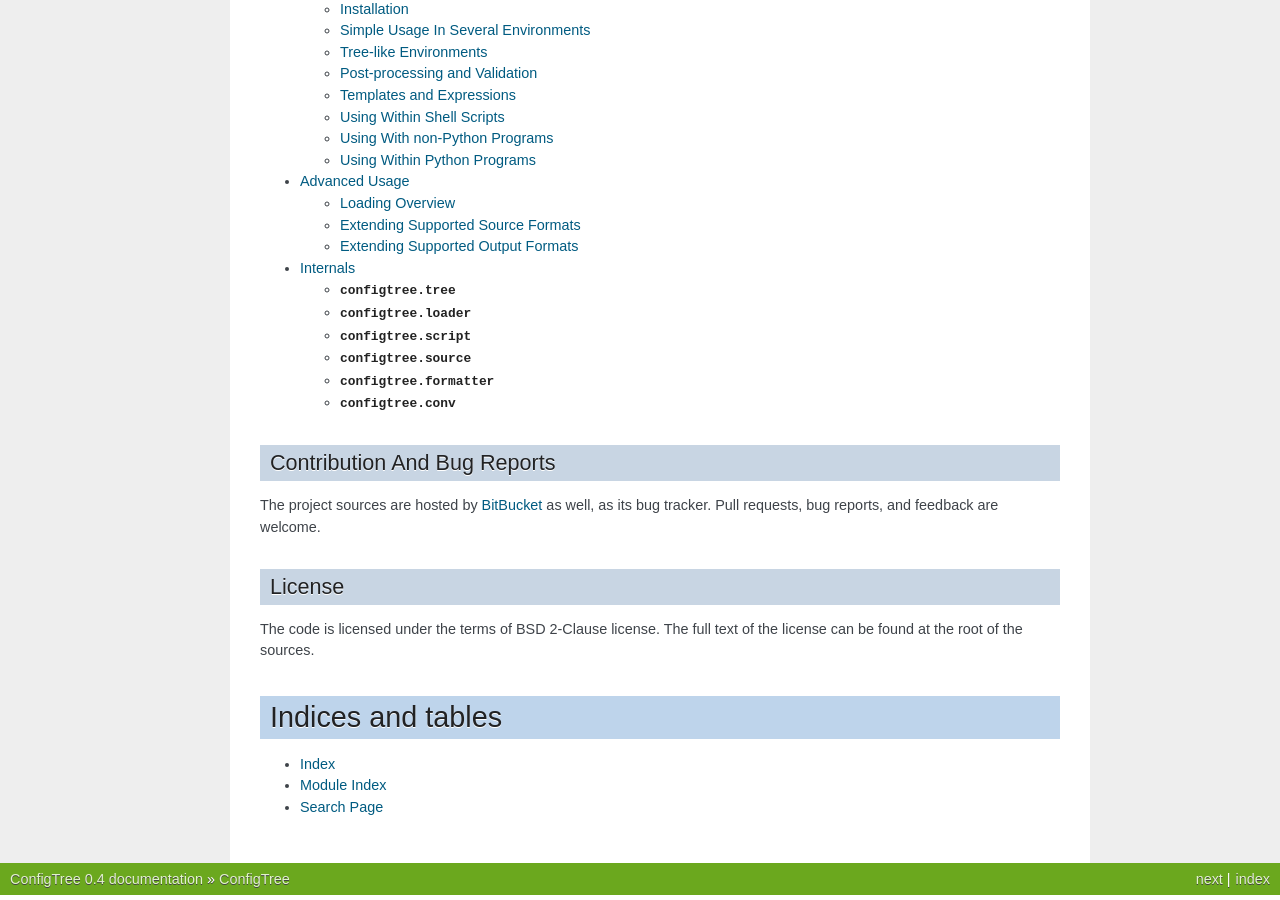
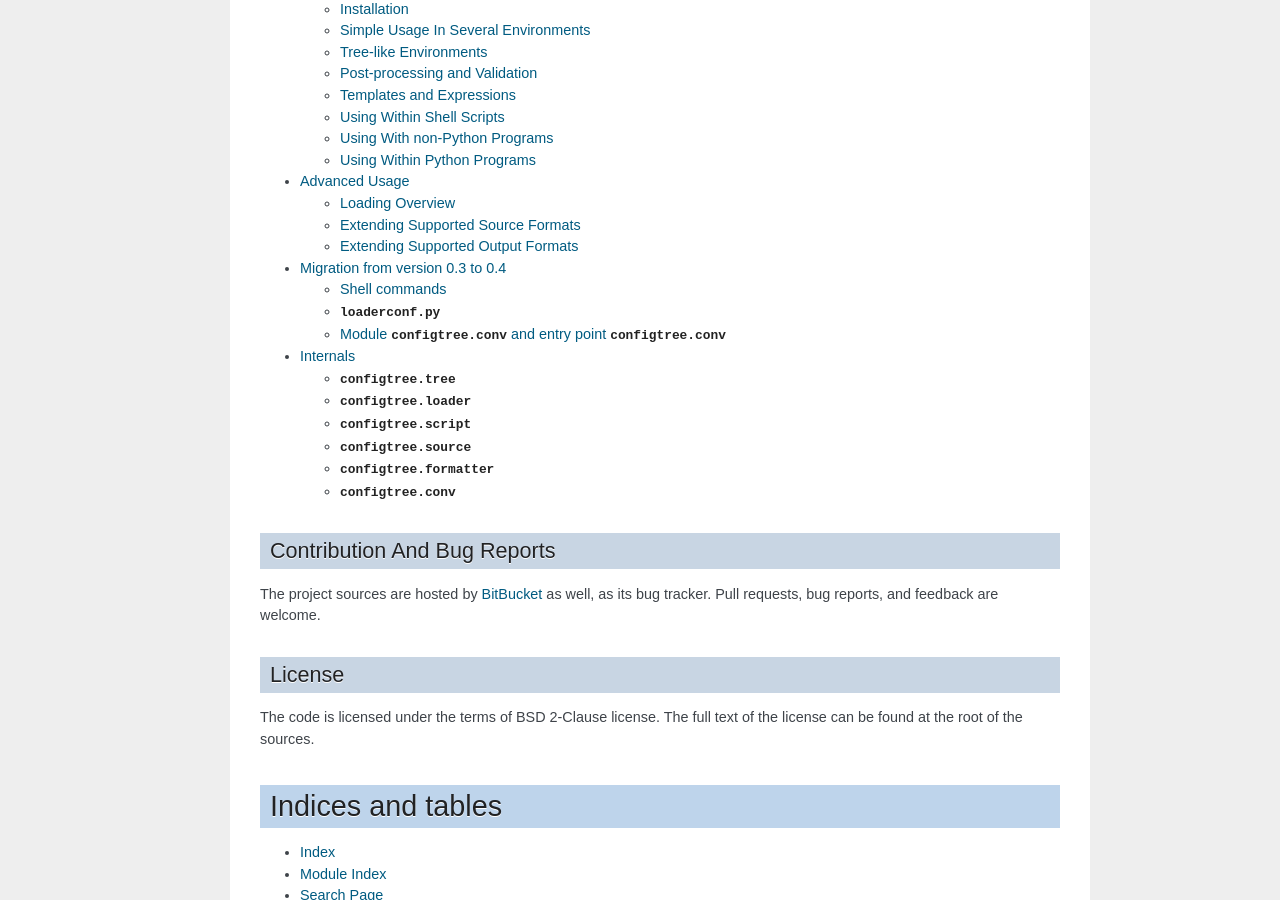
Before and after one commit to StudioEtrange/ConfigTree, a Sphinx documentation site: the page built from docs/index.rst, in a window 1280 px wide and 900 px high, scrolled down 521 px. Built offline with Sphinx 7.4.7, drawn with Linux system fonts in a browser that asks for light colours; some of the changed lines change nothing that is shown.

Commit message:
Added migration guide

```diff
--- a/docs/index.rst
+++ b/docs/index.rst
@@ -37,6 +37,7 @@
 
     getting_started
     advanced_usage
+    migration34
     internals/index
 
 
--- /dev/null
+++ b/docs/migration34.rst
@@ -0,0 +1,50 @@
+Migration from version 0.3 to 0.4
+=================================
+
+.. _shell-commands:
+
+Shell commands
+--------------
+
+Shell command ``configtree`` is deprecated in favor of ``ctdump``.
+The latter one uses new loader infrastructure and new formatters.
+
+The following pairs of commands give the identical result:
+
+..  code-block:: bash
+
+    configtree
+    ctdump json --json-sort --json-indent=4
+
+    configtree --format json
+    ctdump json --json-sort --json-indent=4
+
+    configtree --format rare-json
+    ctdump json --json-sort --json-indent=4 --json-rare
+
+    configtree --format shell
+    ctdump shell --shell-sort --shell-capitalize
+
+
+``loaderconf.py``
+-----------------
+
+The following functions are deprecated:
+
+*   :func:`configtree.loader.make_walk` in favor of :class:`configtree.loader.Walker`;
+*   :func:`configtree.loader.make_update` in favor of :class:`configtree.loader.Updater`;
+
+Simple replacement gives the same result.
+
+Function ``postprocess`` should be created using class :class:`configtree.loader.PostProcessor`.
+If there is no built-in features you need, consider extending of the class.
+
+
+Module :mod:`configtree.conv` and entry point ``configtree.conv``
+-----------------------------------------------------------------
+
+Module :mod:`configtree.conv` is deprecated in favor of :mod:`configtree.formatter`.
+The latter one is used by new ``ctdump`` script.  See :ref:`shell-commands` section.
+
+Plugins that use this entry point are deprecated, consider ``configtree.formatter``
+entry point.
```
